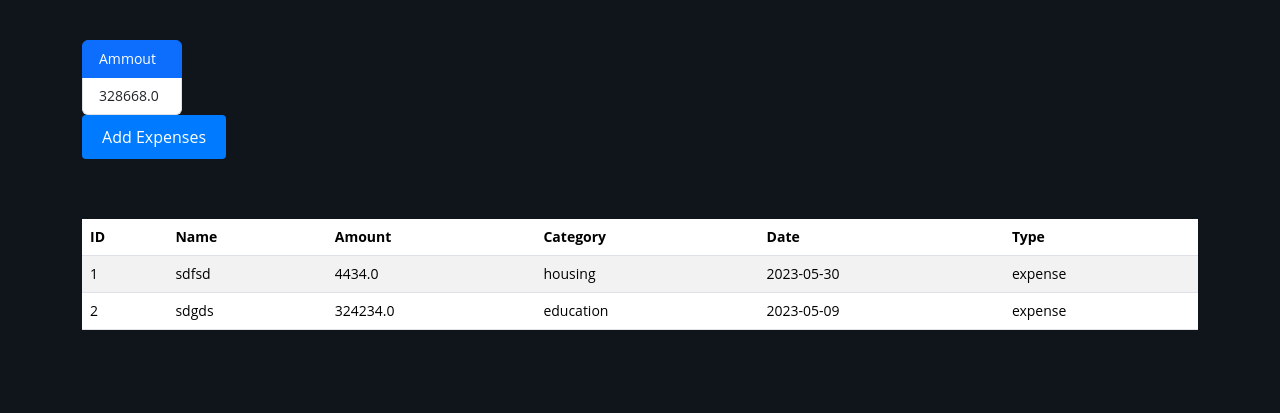
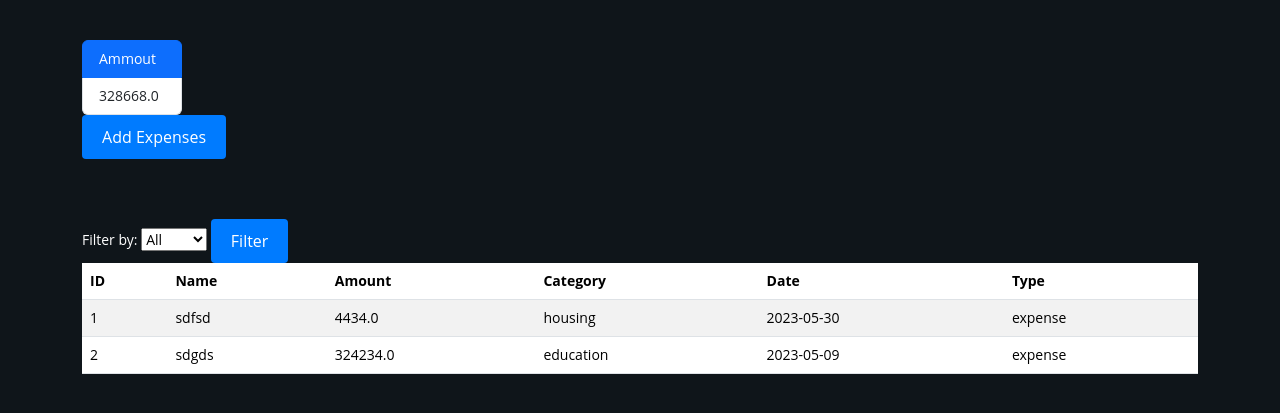
Before and after one commit to devve2kccc/BudgetManager, a Flask app: page / in a window 1280 px wide. Shown: the part 52-465 px from the top of the page. Run offline with Flask 3, Linux system fonts and the light colour scheme; a user stored in the database is signed in; some libraries are stand-ins or nearby versions.

Commit message:
Filter add, incomplete

```diff
--- a/website/static/index.js
+++ b/website/static/index.js
@@ -32,3 +32,39 @@ window.onclick = function (event) {
     modal.style.display = "none";
   }
 };
+
+document
+  .getElementById("filter-form")
+  .addEventListener("submit", function (event) {
+    event.preventDefault();
+    var filter = document.getElementById("filter").value;
+
+    // Make an AJAX request to fetch filtered data
+    fetch("/filter", {
+      method: "POST",
+      body: JSON.stringify({ filter: filter }),
+      headers: {
+        "Content-Type": "application/json",
+      },
+    })
+      .then((response) => response.json())
+      .then((data) => {
+        // Update the table with filtered data
+        var tableBody = document.getElementById("data").querySelector("tbody");
+        tableBody.innerHTML = "";
+
+        data.forEach((money) => {
+          var row = document.createElement("tr");
+          row.innerHTML = `
+        <td>${money.transaction_id}</td>
+        <td>${money.transaction_name}</td>
+        <td>${money.amount}</td>
+        <td>${money.category}</td>
+        <td>${money.date}</td>
+        <td>${money.transaction_type}</td>
+      `;
+          tableBody.appendChild(row);
+        });
+      })
+      .catch((error) => console.error(error));
+  });
--- a/website/templates/home.html
+++ b/website/templates/home.html
@@ -49,6 +49,18 @@
 <br />
 <br />
 <br />
+<form method="POST" id="filter-form">
+  <div class="filter-options">
+    <label for="filter">Filter by:</label>
+    <select id="filter" name="filter">
+      <option value="all">All</option>
+      <option value="month">Month</option>
+      <option value="week">Week</option>
+      <option value="day">Day</option>
+    </select>
+    <button type="submit" class="btn btn-primary">Filter</button>
+  </div>
+</form>
 <table id="data" class="table table-striped">
   <thead>
     <tr>
--- a/website/views.py
+++ b/website/views.py
@@ -7,6 +7,7 @@ from . import db
 import random
 import json
 from datetime import datetime
+from sqlalchemy import extract, func, and_, or_, desc, asc
 
 views = Blueprint('views', __name__)
 
```
Also changed, not shown: instance/database.db.
